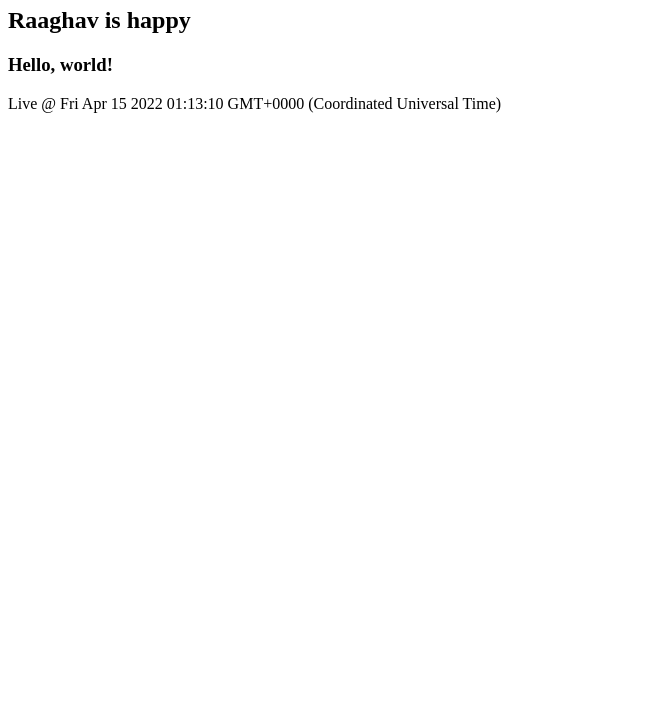
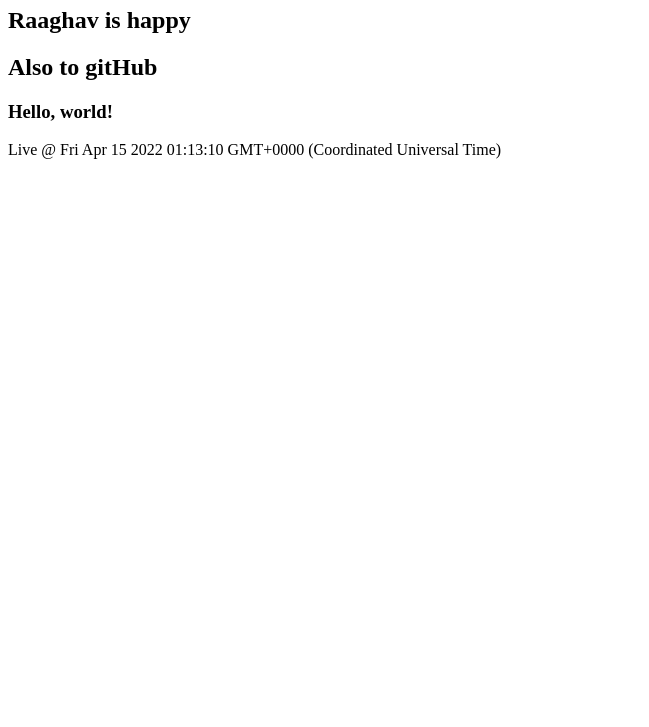
Before and after one commit to Sourabh0511/collector.sourabhraja97.live, a plain HTML site: page public_html/index.html in a window 1280 px wide. Shown: the part 73-800 px from the top of the page, without its empty margins (0-649 px from the left). Drawn offline with Linux system fonts and the light colour scheme.

Commit message:
first check on remote Git

```diff
--- a/public_html/index.html
+++ b/public_html/index.html
@@ -10,6 +10,7 @@
 <body>
   <h1>Collector CSE 135 HW1 Lives!!!! Hurray!!</h1>
   <h2>Raaghav is happy</h2>
+  <h2>Also to gitHub</h2>
   <h3>Hello, world!</h3>
   <script>
     document.write(`Live @ ${new Date()}`);
```
